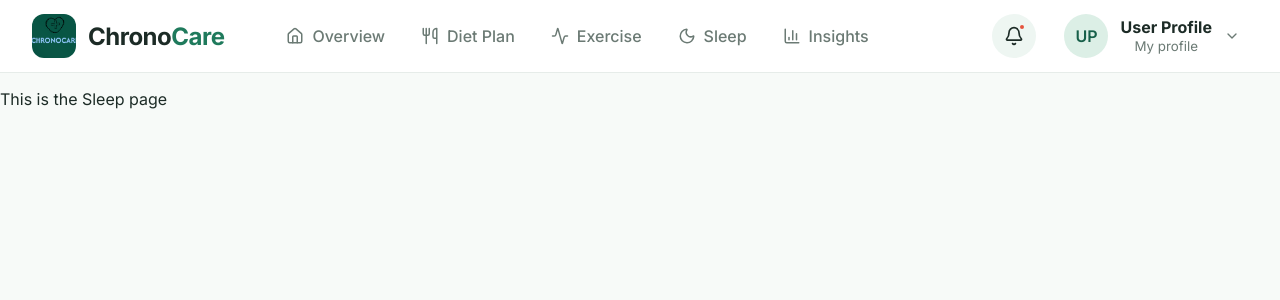
After one commit to ChronoCare/ChronoCare, a Flask app: page /sleep in a window 1280 px wide. The commit adds this page. Shown: the top 300 px of the page. Run offline with Flask 3, Linux system fonts and the light colour scheme; some libraries are stand-ins or nearby versions.

Commit message:
Base.html done, onyl change is when logout feature is done

```diff
--- a/App/__init__.py
+++ b/App/__init__.py
@@ -6,7 +6,27 @@ def create_app():
 
     @app.route("/")
     def index():
-        return render_template("base.html")
+        return render_template("index.html")
+
+    @app.route("/diet_plan")
+    def diet_plan():
+        return render_template("diet_plan.html")
+
+    @app.route("/exercise")
+    def exercise():
+        return render_template("exercise.html")
+
+    @app.route("/sleep")
+    def sleep():
+        return render_template("sleep.html")
+
+    @app.route("/insights")
+    def insights():
+        return render_template("insights.html")
+
+    @app.route("/profile")
+    def profile():
+        return render_template("profile.html")
 
 
     return app
--- /dev/null
+++ b/App/static/js/main.js
@@ -0,0 +1,29 @@
+// Draw the Lucide icons
+lucide.createIcons();
+
+// ---------- Profile dropdown ----------
+const profileBtn = document.getElementById("profileBtn");
+const profileDropdown = document.getElementById("profileDropdown");
+
+if (profileBtn && profileDropdown) {
+  // Open/close when the profile is clicked
+  profileBtn.addEventListener("click", (e) => {
+    e.stopPropagation();
+    const open = profileDropdown.classList.toggle("open");
+    profileBtn.setAttribute("aria-expanded", open);
+  });
+
+  // Close when clicking anywhere else
+  document.addEventListener("click", () => {
+    profileDropdown.classList.remove("open");
+    profileBtn.setAttribute("aria-expanded", false);
+  });
+
+  // Close with the Escape key
+  document.addEventListener("keydown", (e) => {
+    if (e.key === "Escape") {
+      profileDropdown.classList.remove("open");
+      profileBtn.setAttribute("aria-expanded", false);
+    }
+  });
+}
--- a/App/static/styles.css
+++ b/App/static/styles.css
@@ -155,3 +155,56 @@ body {
   .nav-links { display: none; }  /* hide links on mobile for now */
   .profile-text { display: none; }
 }
+
+/* ---------- Profile dropdown ---------- */
+.profile-menu { position: relative; }
+
+.profile {
+  background: none;      /* reset default button styles */
+  border: none;
+  padding: 4px 8px;
+  border-radius: 12px;
+  font: inherit;
+  cursor: pointer;
+}
+.profile:hover { background: var(--mint-soft); }
+
+.profile .chevron { transition: transform 0.2s; }
+.profile[aria-expanded="true"] .chevron { transform: rotate(180deg); }
+
+.dropdown {
+  position: absolute;
+  top: calc(100% + 8px);
+  right: 0;
+  min-width: 200px;
+  background: var(--bg);
+  border: 1px solid var(--border);
+  border-radius: 12px;
+  box-shadow: 0 10px 30px rgba(28, 43, 38, 0.12);
+  padding: 6px;
+  display: none;
+}
+.dropdown.open { display: block; }
+
+.dropdown-item {
+  display: flex;
+  align-items: center;
+  gap: 10px;
+  padding: 10px 12px;
+  border-radius: 8px;
+  color: var(--text);
+  text-decoration: none;
+  font-weight: 500;
+}
+.dropdown-item svg { width: 18px; height: 18px; color: var(--muted); }
+.dropdown-item:hover { background: var(--mint-soft); color: var(--green); }
+.dropdown-item:hover svg { color: var(--green); }
+
+.dropdown-item.danger:hover { background: #fdecea; color: var(--alert); }
+.dropdown-item.danger:hover svg { color: var(--alert); }
+
+.dropdown-divider {
+  height: 1px;
+  background: var(--border);
+  margin: 6px 0;
+}
--- a/App/templates/base.html
+++ b/App/templates/base.html
@@ -1,5 +1,6 @@
 <!DOCTYPE html>
 <html lang="en" class="h-full">
+
 <head>
     <meta charset="utf-8" />
     <meta name="viewport" content="width=device-width, initial-scale=1" />
@@ -18,12 +19,14 @@
 
     {% block head_extra %}{% endblock %}
 </head>
+
 <body>
     <header class="navbar">
         <div class="nav-inner">
             <!-- Logo -->
             <a href="{{ url_for('index') }}" class="brand">
-          <img src="{{ url_for('static', filename='images/image.png') }}" alt="ChronoCare logo" class="brand-logo" />
+                <img src="{{ url_for('static', filename='images/image.png') }}" alt="ChronoCare logo"
+                    class="brand-logo" />
                 <span class="brand-name">Chrono<span class="brand-accent">Care</span></span>
             </a>
 
@@ -32,10 +35,10 @@
                 <a href="{{ url_for('index') }}" class="nav-link {% if request.endpoint == 'index' %}active{% endif %}">
                     <i data-lucide="house"></i> Overview
                 </a>
-          <a href="#" class="nav-link"><i data-lucide="utensils"></i> Meal plan</a>
-          <a href="#" class="nav-link"><i data-lucide="activity"></i> Exercise</a>
-          <a href="#" class="nav-link"><i data-lucide="moon"></i> Sleep</a>
-          <a href="#" class="nav-link"><i data-lucide="chart-column"></i> Insights</a>
+                <a href="{{ url_for('diet_plan') }}" class="nav-link"><i data-lucide="utensils"></i> Diet Plan </a>
+                <a href="{{ url_for('exercise') }}" class="nav-link"><i data-lucide="activity"></i> Exercise </a>
+                <a href="{{ url_for('sleep') }}" class="nav-link"><i data-lucide="moon"></i> Sleep </a>
+                <a href="{{ url_for('insights') }}" class="nav-link"><i data-lucide="chart-column"></i> Insights </a>
             </nav>
 
             <!-- Right side -->
@@ -44,13 +47,25 @@
                     <i data-lucide="bell"></i>
                     <span class="dot"></span>
                 </button>
-          <a href="#" class="profile">
-            <span class="avatar">MS</span>
+                <div class="profile-menu">
+                    <button class="profile" id="profileBtn" aria-haspopup="true" aria-expanded="false">
+                        <span class="avatar">UP{# Once profile is set up: {{ current_user.first_name[0] }}{{
+                            current_user.last_name[0] }} #}</span>
                         <span class="profile-text">
-              <strong>Maya Singh</strong>
+                            <strong>User Profile{# Once profile is set up: {{ current_user.first_name }} {{
+                                current_user.last_name }} #}</strong>
                             <small>My profile</small>
                         </span>
                         <i data-lucide="chevron-down" class="chevron"></i>
+                    </button>
+
+                    <div class="dropdown" id="profileDropdown">
+                        <a href="{{ url_for('profile') }}" class="dropdown-item">
+                            <i data-lucide="user"></i> My profile
+                        </a>
+                        <div class="dropdown-divider"></div>
+                        <a href="#" class="dropdown-item danger"> {# change to url_for('logout') once it exists #}
+                            <i data-lucide="log-out"></i> Log out
                         </a>
                     </div>
                 </div>
@@ -62,8 +77,11 @@
 
     <!-- Icons -->
     <script src="https://unpkg.com/lucide@0.460.0/dist/umd/lucide.min.js"></script>
-    <script>lucide.createIcons();</script>
+
+    <!-- Site JS -->
+    <script src="{{ url_for('static', filename='js/main.js') }}"></script>
 
     {% block scripts %}{% endblock %}
 </body>
+
 </html>
--- /dev/null
+++ b/App/templates/sleep.html
@@ -0,0 +1,8 @@
+{% extends "base.html" %}
+
+{%  block title %} Sleep - ChronoCare {% endblock %}
+
+{% block content %}
+<p> This is the Sleep page</p>
+
+{% endblock %}
```
Also changed, not shown: App/templates/diet_plan.html (added, +8 -0 lines), App/templates/exercise.html (added, +8 -0 lines), App/templates/index.html (added, +8 -0 lines), App/templates/insights.html (added, +8 -0 lines), App/templates/profile.html (added, +8 -0 lines), 1 other file. Lines whose indentation alone changed are shown as unchanged.
